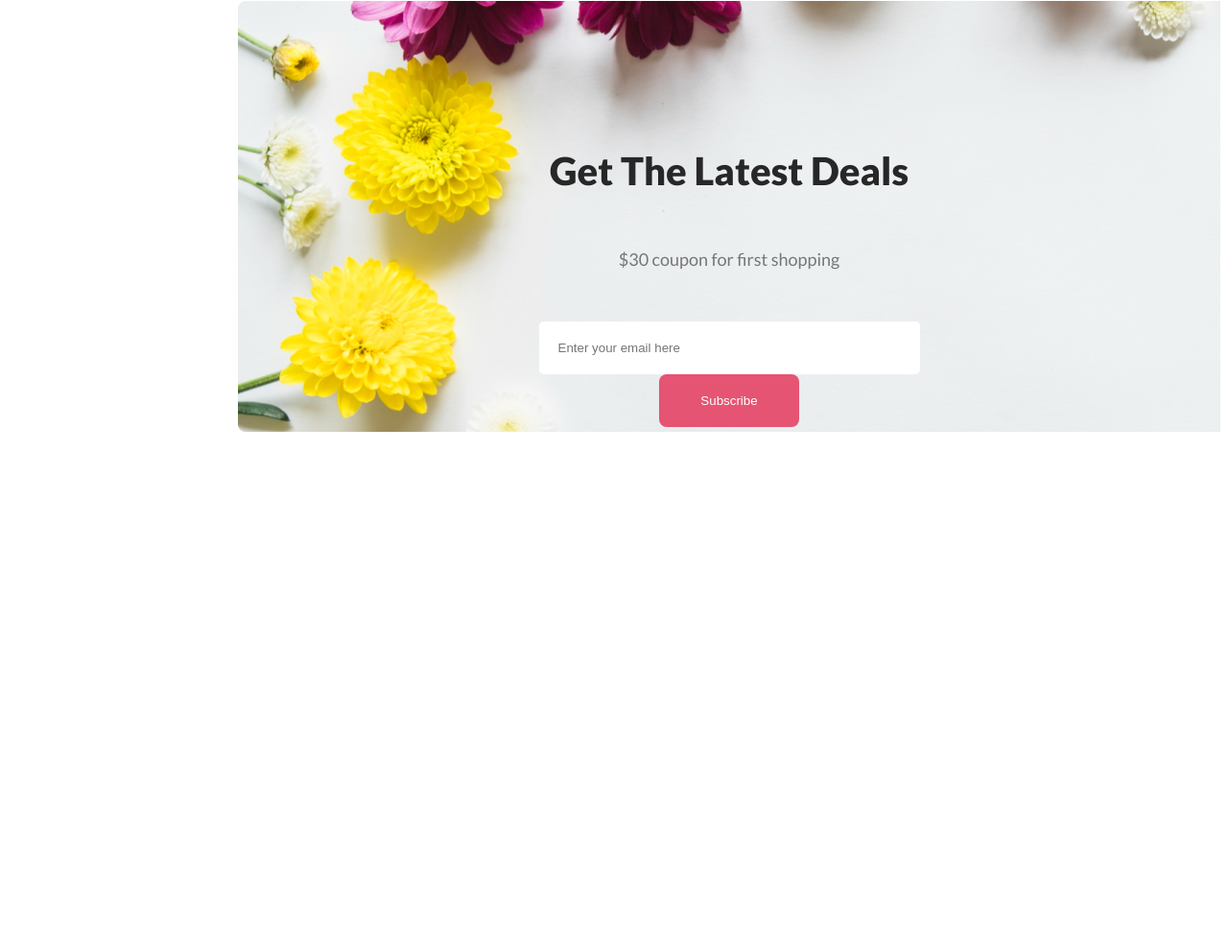
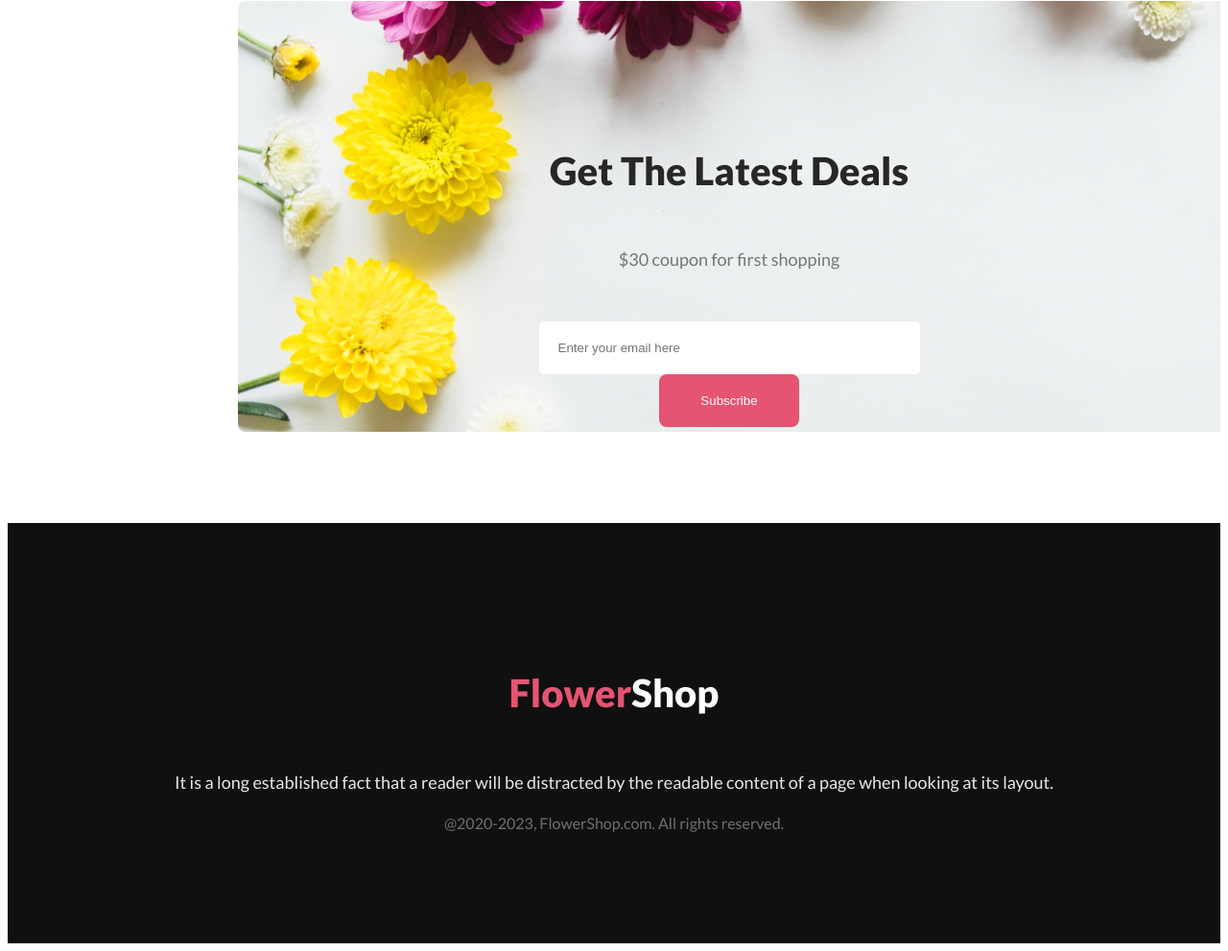
Before and after one commit to rar34/flower-shop, a plain HTML site: page index.html in a window 1280 px wide. Shown: the part 4536-5527 px from the top of the page at 96% size. Before the commit the page ends 5089 px from the top, so only its background shows below. Drawn offline with Linux system fonts and the light colour scheme.

Commit message:
added everything

```diff
--- a/index.html
+++ b/index.html
@@ -93,13 +93,18 @@
                 <h4 class="feature-heading">Get The Latest Deals</h4>
                 <p class="feature-text">$30 coupon for first shopping</p>
                 <form action="">
-                    <input type="email" placeholder="Enter your email here">
+                    <input class="email" type="email" placeholder="Enter your email here">
                     <input class="shop-btn" type="submit" value="Subscribe">
                 </form>
             </div>
         </section>
     </main>
     <footer>
+        <div class="sign-up">
+            <h4 class="feature-heading"><span style="color: #E55473;">Flower</span><span style="color: white;">Shop</span></h4>
+            <p class="footer-text">It is a long established fact that a reader will be distracted by the readable content of a page when looking at its layout.</p>
+            <p class="copywrite">@2020-2023, FlowerShop.com. All rights reserved.</p>
+        </div>
 
     </footer>
 </body>
--- a/styles/flower.css
+++ b/styles/flower.css
@@ -134,3 +134,19 @@ input{
     border-radius: 5px;
     border: 0;
 }
+/* footer related style */
+footer{
+    background-color: #111010;
+    padding: 100px 0;
+}
+.footer-text{
+    color: rgba(255, 255, 255, 0.90);
+    font-size: 18px;
+    font-weight: 400;
+    line-height: 30px;
+}
+.copywrite{
+    color: rgba(255, 255, 255, 0.40);
+    font-size: 16px;
+    font-weight: 400;
+}
```
